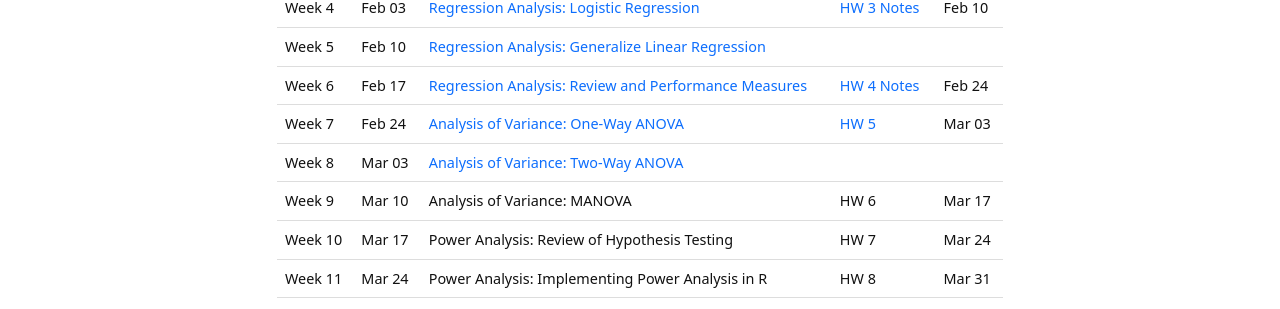
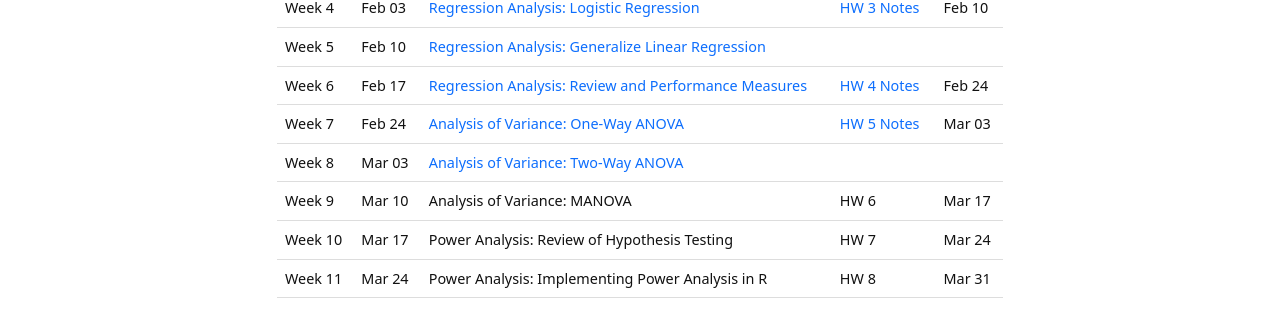
Before and after one commit to XiaoyuLiang/BIOE806-Spring2022, a Jekyll site: the page built from content/2-Schedule.md, in a window 1280 px wide. Shown: the part 302-611 px from the top of the page. Built offline with Jekyll 4.4.1, drawn with Linux system fonts in a browser that asks for light colours.

Commit message:
Update 2-Schedule.md

```diff
--- a/content/2-Schedule.md
+++ b/content/2-Schedule.md
@@ -78,7 +78,7 @@ tr:hover {background-color: #D6EEEE;}
     <td>Week 7</td>
     <td>Feb 24</td>
     <td><a href="/BIOE806-Spring2022/Lecture/7-Analysis-of-Variance-One-Way-ANOVA.html">Analysis of Variance: One-Way ANOVA</a></td>
-    <td><a href="/BIOE806-Spring2022/HW/HW5.html">HW 5</a></td>
+    <td><a href="/BIOE806-Spring2022/HW/HW5.html">HW 5</a> <a href="/BIOE806-Spring2022/HW/HW5-Notes.html">Notes</a></td>
     <td>Mar 03</td>
   </tr>
     <tr>
```
